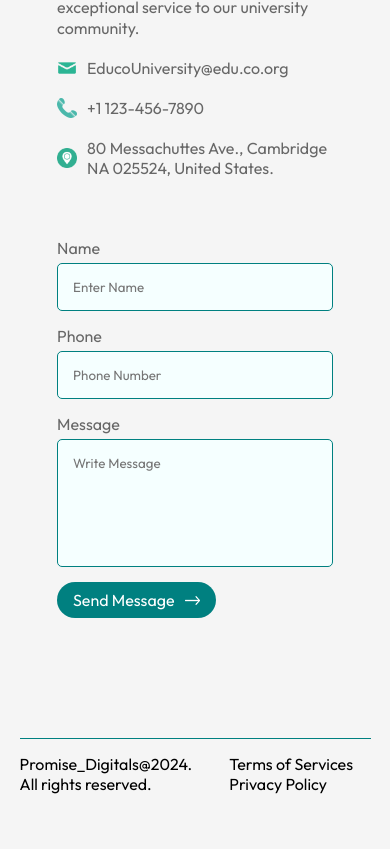
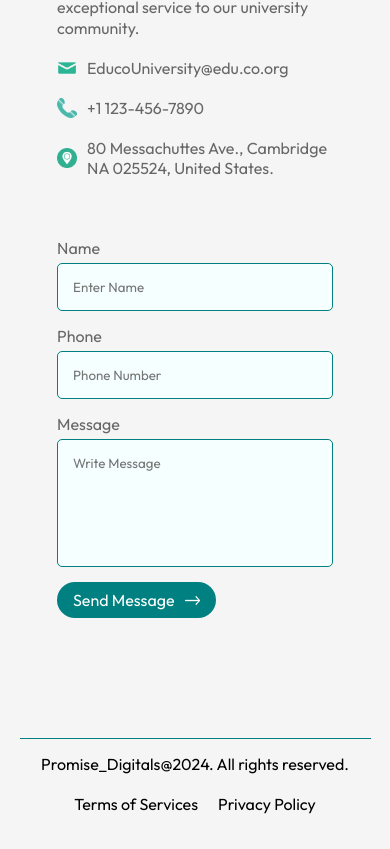
Before and after one commit to Promise-Digitals/educo.-university-website, a React (Vite) app: page / in a window 390 px wide. Shown: the part 4909-5758 px from the top of the page. Before the commit the page ends 5728 px from the top, so only its background shows below. Built offline with nearby package versions, Linux system fonts and the light colour scheme.

Commit message:
Update Footer.css

```diff
--- a/src/Components/Footer/Footer.css
+++ b/src/Components/Footer/Footer.css
@@ -13,3 +13,20 @@
     margin-left: 20px;
     cursor: pointer;
 }
+
+
+/* -------- Media Query -------- */
+@media (max-width: 600px) {
+    .footer{
+        display: block;
+        text-align: center;
+    }
+
+    .footer ul li{
+        margin: 10px;
+    }
+
+    .footer ul{
+        margin-top: 10px;
+    }
+}
```
